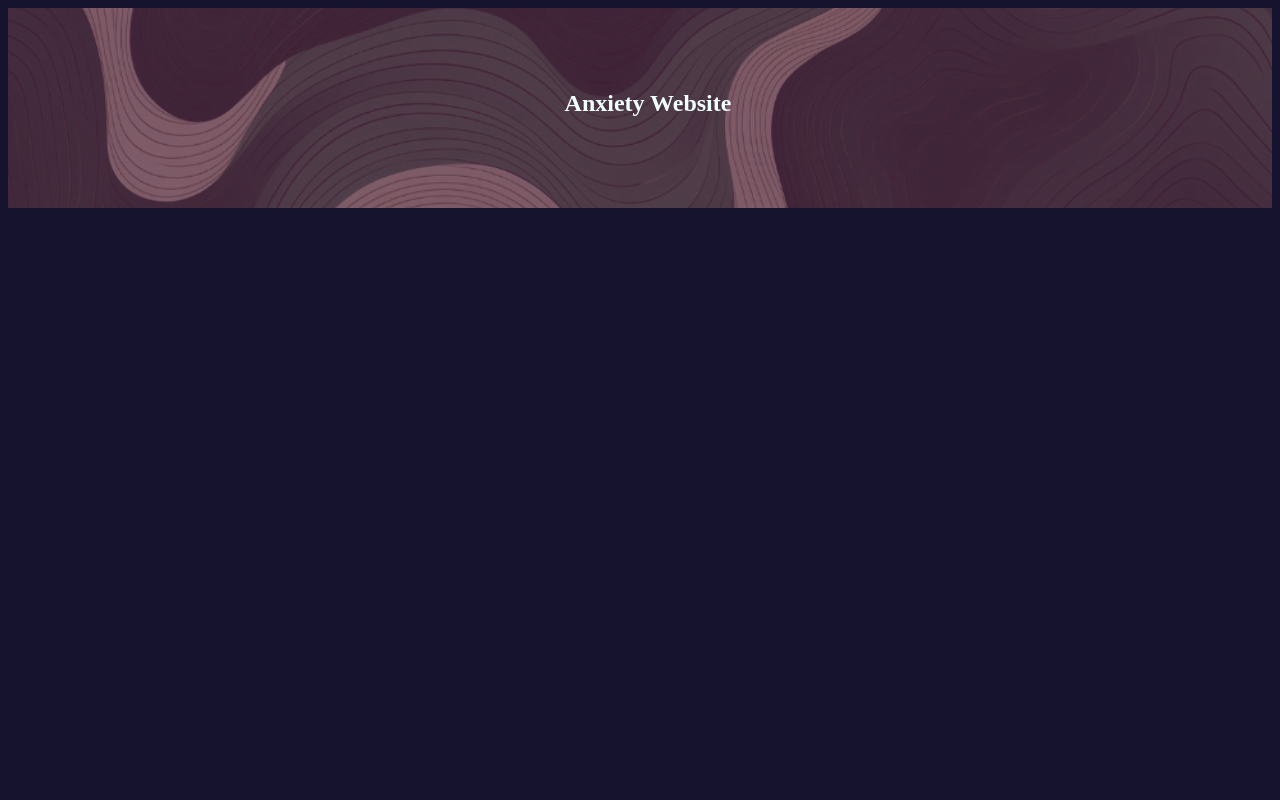
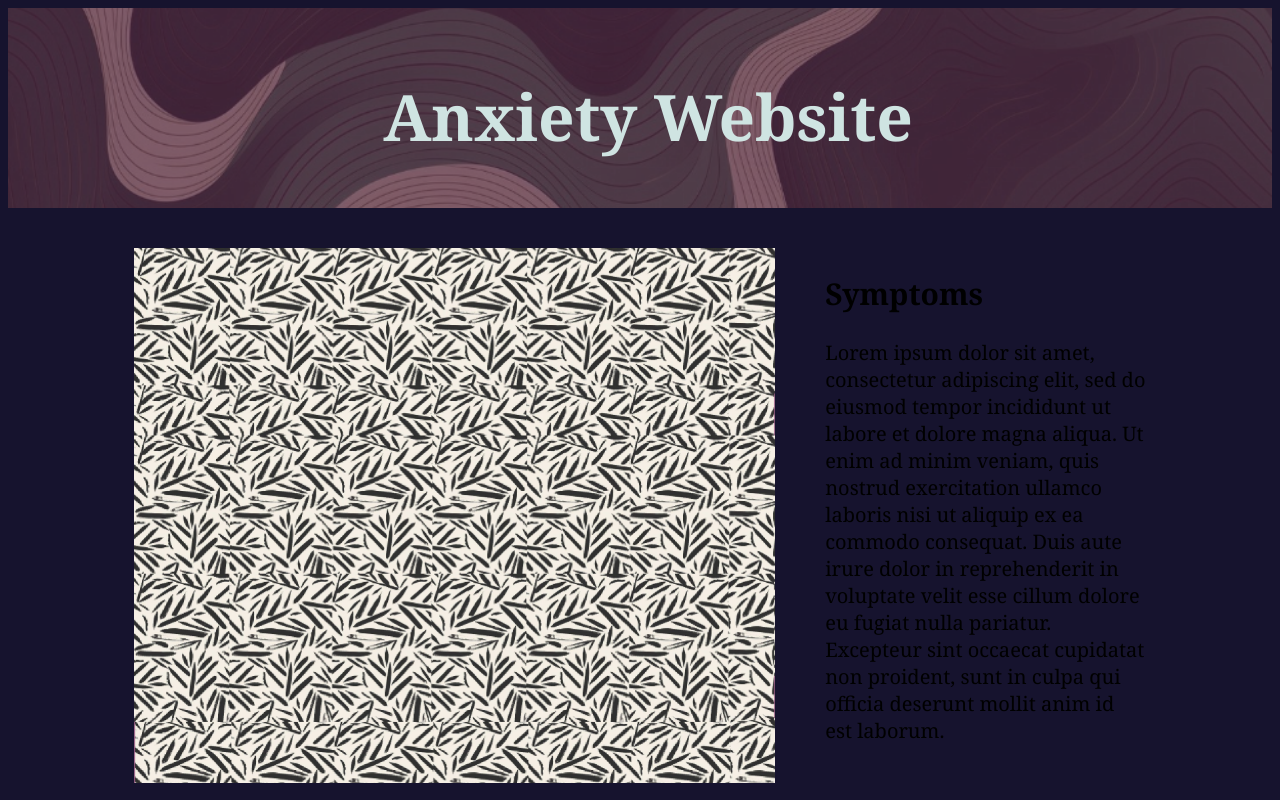
Before and after one commit to jocelynkingw/Code, a plain HTML site: page Anxiety Website/index.html in a window 1280 px wide. Drawn offline with Linux system fonts and the light colour scheme.

Commit message:
first 'two column section'  added

```diff
--- a/Anxiety Website/index.html
+++ b/Anxiety Website/index.html
@@ -12,5 +12,22 @@
             Anxiety Website
         </h1>
     </section>
+    <section class="two-column">
+        <div class="image">
+            <img src="./Textured Photos/Texture Pink.png" alt="Texture Pink.png">
+        </div>
+        <div class="info">
+           <h1> Symptoms </h1>
+           <p>Lorem ipsum dolor sit amet,
+            consectetur adipiscing elit, sed do eiusmod tempor
+            incididunt ut labore et dolore magna aliqua.
+            Ut enim ad minim veniam, quis nostrud exercitation
+            ullamco laboris nisi ut aliquip ex ea commodo consequat.
+            Duis aute irure dolor in reprehenderit in voluptate velit
+            esse cillum dolore eu fugiat nulla pariatur. Excepteur sint
+            occaecat cupidatat non proident, sunt in culpa qui officia
+            deserunt mollit anim id est laborum.</p>
+        </div>
+    </section>
 </body>
 </html>
--- a/Anxiety Website/style.css
+++ b/Anxiety Website/style.css
@@ -1,7 +1,13 @@
-
+*{
+        font-family: Georgia;
+}
 
 body{
         background-color: #16132e;
+}
+
+img{
+        width: 100%;
 }
 
 .hero-image{
@@ -13,9 +19,24 @@ body{
 }
 
 .hero-text{
-        color: azure;
+        font-size: 4rem;
+        color: rgb(207, 228, 226);
         position: absolute;
         text-align: center;
-        top: 70px;
+        top: 20px;
         width: 100%;
 }
+
+.two-column{
+        display: grid;
+        grid-template-columns: 2fr 1fr;
+        gap: 50px;
+        width: 80%;
+        margin: auto;
+        margin-top: 40px;
+}
+
+.info{
+        font-size: 1.25rem;
+
+}
```
